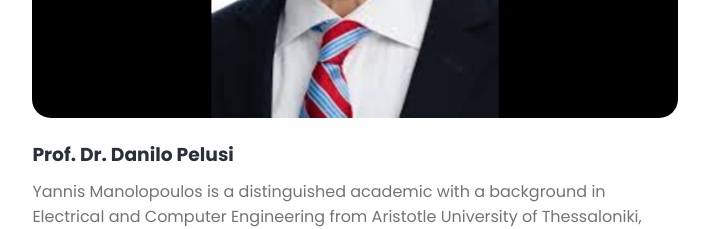
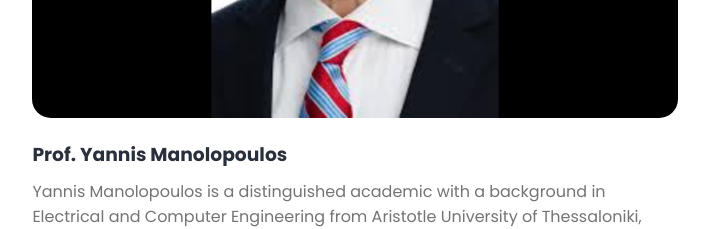
Before and after one commit to AnuragICICSD-2025/Anurag_ICICSD2025.github.io, a plain HTML site: page blog.html in a window 1280 px wide. Shown: the part 2940-3169 px from the top of the page, without its empty margins (70-779 px from the left). Drawn offline with nearby package versions, Linux system fonts and the light colour scheme.

Commit message:
Update blog.html

```diff
--- a/blog.html
+++ b/blog.html
@@ -78,7 +78,7 @@
 
 			<div class="post">
 				<img src="img/yan (2).jpg" alt="">
-				<h3>Prof. Dr. Danilo Pelusi</h3>
+				<h3>Prof. Yannis Manolopoulos</h3>
 				<p>
 					Yannis Manolopoulos is a distinguished academic with a background in Electrical and Computer Engineering from Aristotle University of Thessaloniki, where he earned his Diploma and Ph.D. degrees. Currently, he serves as Professor at the Open University of Cyprus and holds the title of Professor Emeritus at Aristotle University. He is also a member of the Board at the University of Macedonia and Academia Europaea in London. Throughout his career, he has held significant leadership roles including Vice-Rector at the Open University of Cyprus and President of the Board at the University of Western Macedonia. His research in Data Management is prolific, encompassing 6 monographs, 10 textbooks, and over 350 papers published in journals and conferences worldwide. Highly cited, with an h-index of 62, he has received numerous accolades including best paper awards from prestigious conferences. Dr. Manolopoulos is deeply engaged in the academic community, serving on editorial boards for several prominent journals and contributing as a keynote speaker and examiner in doctoral committees internationally. His influence extends to organizing conferences globally and mentoring doctoral graduates who have pursued careers across Europe and the United States.
 
```
